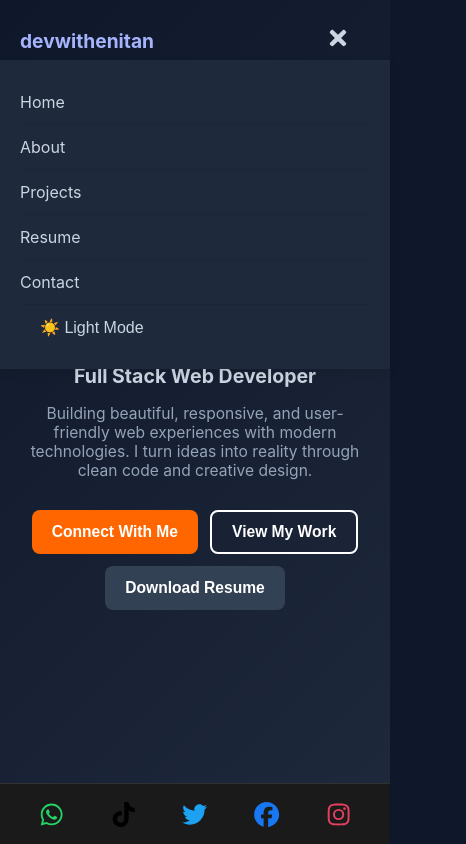
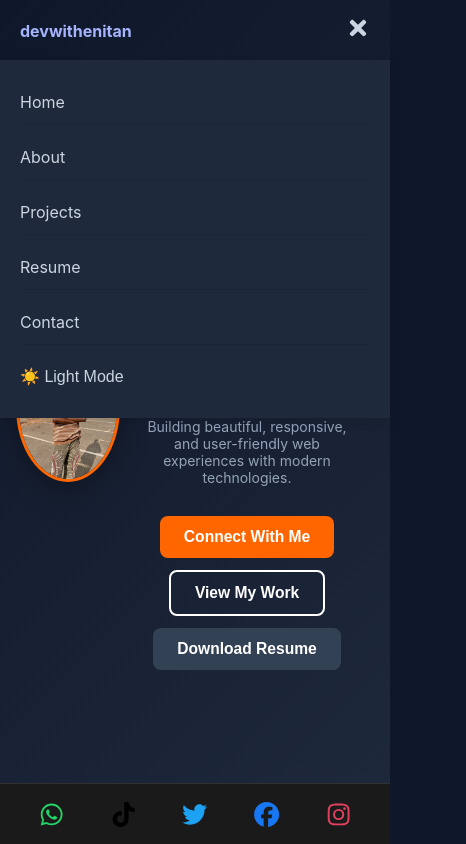
Before and after one commit to olubunmimichael93-debug/my-portfolio, a React (Vite) app: page / in a window 390 px wide. Both pictures are taken after a click on the button 338 px from the left and 41 px from the top of the page. Shown: the top 844 px of the page, 466 px wide, since content can reach past the window. Built offline with nearby package versions, Linux system fonts and the light colour scheme; the HTML template or start-up script is replaced by a standard one.

Commit message:
Add profile picture back to hero section, responsive on mobile

```diff
--- a/src/components/Hero.jsx
+++ b/src/components/Hero.jsx
@@ -1,7 +1,4 @@
 import { useNavigate } from 'react-router-dom'
-import { FontAwesomeIcon } from '@fortawesome/react-fontawesome'
-import { faEnvelope, faDownload } from '@fortawesome/free-solid-svg-icons'
-import { faGithub, faLinkedin } from '@fortawesome/free-brands-svg-icons'
 
 function Hero() {
   const navigate = useNavigate()
@@ -14,18 +11,45 @@ function Hero() {
       justifyContent: 'center',
       textAlign: 'center',
       background: 'linear-gradient(135deg, #0f172a 0%, #1e293b 100%)',
-      padding: '100px 20px 60px'
+      padding: '100px 20px 60px',
+      width: '100%',
+      position: 'relative'
     }}>
+      {/* Profile Picture */}
+      <div style={{
+        position: 'absolute',
+        top: '100px',
+        right: '10%',
+        width: '200px',
+        height: '200px',
+        borderRadius: '50%',
+        overflow: 'hidden',
+        border: '3px solid #ff6600',
+        boxShadow: '0 10px 30px rgba(0,0,0,0.3)'
+      }}>
+        <img
+          src="/profile.jpeg"
+          alt="Olubunmi Michael Enitan"
+          style={{
+            width: '100%',
+            height: '100%',
+            objectFit: 'cover'
+          }}
+        />
+      </div>
+
       <div style={{
         maxWidth: '800px',
         width: '100%',
-        margin: '0 auto'
+        margin: '0 auto',
+        padding: '0 16px'
       }}>
         <h1 style={{
-          fontSize: 'clamp(28px, 8vw, 56px)',
+          fontSize: 'clamp(28px, 7vw, 56px)',
           marginBottom: '16px',
           color: 'white',
-          lineHeight: '1.2'
+          lineHeight: '1.2',
+          wordWrap: 'break-word'
         }}>
           Hi, I'm <span style={{ color: '#ff6600' }}>Olubunmi Michael Enitan</span>
         </h1>
@@ -45,7 +69,6 @@ function Hero() {
           padding: '0 10px'
         }}>
           Building beautiful, responsive, and user-friendly web experiences with modern technologies.
-          I turn ideas into reality through clean code and creative design.
         </p>
         <div style={{
           display: 'flex',
@@ -64,8 +87,7 @@ function Hero() {
               border: 'none',
               borderRadius: '8px',
               cursor: 'pointer',
-              fontWeight: 'bold',
-              minWidth: '140px'
+              fontWeight: 'bold'
             }}
           >
             Connect With Me
@@ -80,8 +102,7 @@ function Hero() {
               border: '2px solid white',
               borderRadius: '8px',
               cursor: 'pointer',
-              fontWeight: 'bold',
-              minWidth: '140px'
+              fontWeight: 'bold'
             }}
           >
             View My Work
@@ -95,14 +116,27 @@ function Hero() {
               border: 'none',
               borderRadius: '8px',
               cursor: 'pointer',
-              fontWeight: 'bold',
-              minWidth: '140px'
+              fontWeight: 'bold'
             }}>
               Download Resume
             </button>
           </a>
         </div>
       </div>
+
+      {/* Mobile: Profile picture centered on small screens */}
+      <style>{`
+        @media (max-width: 768px) {
+          section > div:first-child {
+            position: relative !important;
+            top: auto !important;
+            right: auto !important;
+            margin: 0 auto 30px !important;
+            width: 150px !important;
+            height: 150px !important;
+          }
+        }
+      `}</style>
     </section>
   )
 }
--- a/src/components/Navbar.jsx
+++ b/src/components/Navbar.jsx
@@ -51,6 +51,8 @@ function Navbar() {
       <nav style={{
         position: 'fixed',
         top: 0,
+        left: 0,
+        right: 0,
         width: '100%',
         zIndex: 1000,
         padding: '1rem 0',
@@ -65,14 +67,15 @@ function Navbar() {
           padding: '0 20px',
           display: 'flex',
           justifyContent: 'space-between',
-          alignItems: 'center'
+          alignItems: 'center',
+          width: '100%'
         }}>
-          {/* Logo */}
           <a href="#home" style={{
-            fontSize: '1.2rem',
+            fontSize: 'clamp(16px, 4vw, 20px)',
             fontWeight: 'bold',
             color: darkMode ? '#a5b4fc' : '#ff6600',
-            textDecoration: 'none'
+            textDecoration: 'none',
+            whiteSpace: 'nowrap'
           }}>
             devwithenitan
           </a>
@@ -133,18 +136,21 @@ function Navbar() {
         </div>
       </nav>
 
-      {/* Mobile Menu Overlay */}
+      {/* Mobile Menu - Full width, no scroll */}
+      {isMenuOpen && (
         <div style={{
           position: 'fixed',
           top: '60px',
           left: 0,
           right: 0,
+          width: '100%',
           background: darkMode ? '#1e293b' : 'white',
           padding: '20px',
-        transform: isMenuOpen ? 'translateX(0)' : 'translateX(-100%)',
-        transition: 'transform 0.3s ease',
           zIndex: 999,
-        boxShadow: '0 4px 10px rgba(0,0,0,0.1)'
+          boxShadow: '0 4px 10px rgba(0,0,0,0.1)',
+          display: 'flex',
+          flexDirection: 'column',
+          gap: '10px'
         }}>
           {navLinks.map((link, index) => (
             <a
@@ -157,7 +163,8 @@ function Navbar() {
                 color: darkMode ? '#cbd5e1' : '#333',
                 textDecoration: 'none',
                 borderBottom: '1px solid rgba(0,0,0,0.1)',
-              fontSize: '16px'
+                fontSize: '16px',
+                width: '100%'
               }}
             >
               {link.name}
@@ -180,6 +187,7 @@ function Navbar() {
             {darkMode ? '☀️ Light Mode' : '🌙 Dark Mode'}
           </button>
         </div>
+      )}
 
       <style>{`
         @media (max-width: 768px) {
--- a/src/index.css
+++ b/src/index.css
@@ -6,102 +6,98 @@
 
 html {
   scroll-behavior: smooth;
+  overflow-x: hidden;
+  width: 100%;
 }
 
 body {
   font-family: -apple-system, BlinkMacSystemFont, 'Segoe UI', 'Roboto', sans-serif;
   transition: background-color 0.3s ease, color 0.3s ease;
+  overflow-x: hidden;
+  width: 100%;
 }
 
-/* Mobile First - Default styles for mobile */
+/* Container for all sections */
 .container {
   width: 100%;
+  max-width: 1200px;
+  margin: 0 auto;
   padding: 0 16px;
 }
 
-/* Hero Section */
-.hero h1 {
-  font-size: 32px !important;
+/* Mobile Styles (0-768px) */
+@media (max-width: 768px) {
+  .container {
+    padding: 0 16px;
   }
 
-.hero p {
-  font-size: 16px !important;
+  section {
+    padding: 60px 16px !important;
   }
 
-/* Buttons */
-button, .btn {
-  min-height: 44px;
-  padding: 10px 20px !important;
+  h1 {
+    font-size: 32px !important;
+    line-height: 1.2 !important;
   }
 
-/* Projects Grid - Mobile */
-.projects-grid {
-  display: grid !important;
-  grid-template-columns: 1fr !important;
-  gap: 20px !important;
+  h2 {
+    font-size: 24px !important;
   }
 
-/* About Section */
-.about-content {
-  display: grid !important;
-  grid-template-columns: 1fr !important;
-  gap: 30px !important;
+  p {
+    font-size: 14px !important;
   }
 
-/* Skills */
-.skills-grid {
-  display: grid !important;
-  grid-template-columns: repeat(2, 1fr) !important;
-  gap: 10px !important;
+  /* Projects grid - 1 column on mobile */
+  .projects-grid {
+    grid-template-columns: 1fr !important;
   }
 
-/* Contact */
-.contact-content {
-  display: grid !important;
-  grid-template-columns: 1fr !important;
-  gap: 30px !important;
+  /* About section - stack on mobile */
+  .about-content {
+    flex-direction: column !important;
   }
 
-/* Tablet Styles */
-@media (min-width: 768px) {
+  /* Skills - 2 columns on mobile */
+  .skills-grid {
+    grid-template-columns: repeat(2, 1fr) !important;
+  }
+
+  /* Contact form - stack on mobile */
+  .contact-form {
+    flex-direction: column !important;
+  }
+
+  /* Hero buttons - stack on mobile */
+  .hero-buttons {
+    flex-direction: column !important;
+    align-items: center !important;
+  }
+
+  .hero-buttons button {
+    width: 100% !important;
+    max-width: 280px !important;
+  }
+}
+
+/* Tablet Styles (769px - 1024px) */
+@media (min-width: 769px) and (max-width: 1024px) {
   .container {
     padding: 0 24px;
-  }
-
-  .hero h1 {
-    font-size: 48px !important;
   }
 
   .projects-grid {
     grid-template-columns: repeat(2, 1fr) !important;
   }
-
-  .about-content {
-    grid-template-columns: 1fr 1fr !important;
 }
 
-  .contact-content {
-    grid-template-columns: 1fr 1fr !important;
-  }
-}
-
-/* Desktop Styles */
-@media (min-width: 1024px) {
+/* Desktop Styles (1025px and above) */
+@media (min-width: 1025px) {
   .container {
-    max-width: 1200px;
-    margin: 0 auto;
     padding: 0 32px;
   }
 
-  .hero h1 {
-    font-size: 56px !important;
-  }
-
   .projects-grid {
-    grid-template-columns: repeat(3, 1fr) !important;
-  }
-
-  .skills-grid {
     grid-template-columns: repeat(3, 1fr) !important;
   }
 }
```
Lines whose indentation alone changed are shown as unchanged.
